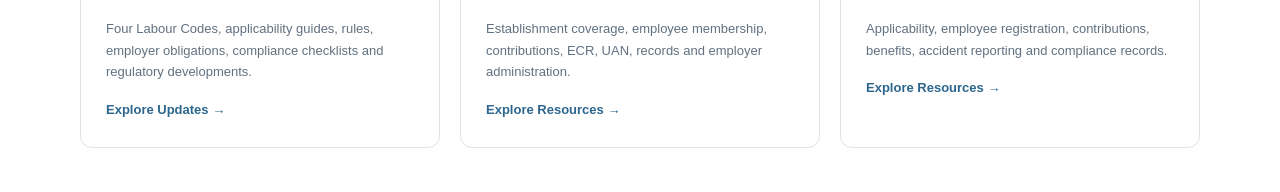
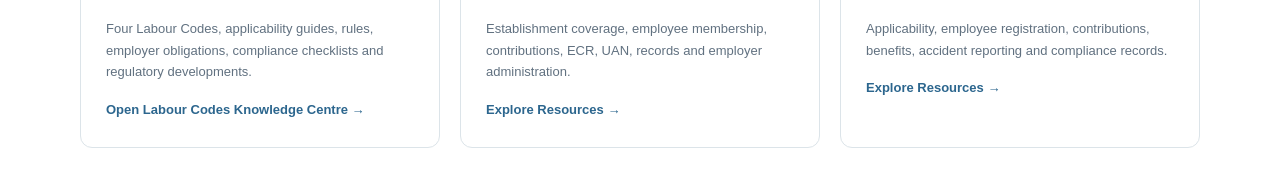
Before and after one commit to rakdim04/teamhrir, a plain HTML site: page index.html in a window 1280 px wide. Shown: the part 1226-1418 px from the top of the page. Drawn offline with Linux system fonts and the light colour scheme.

Commit message:
Update index.html

```diff
--- a/index.html
+++ b/index.html
@@ -22,7 +22,7 @@
     </a>
     <button class="menu-toggle" id="menuToggle">☰</button>
     <nav id="navigation">
-      <a href="#labour">Labour Codes</a>
+      <a href="labour-codes.html">Labour Codes</a>
       <a href="#epfo">EPFO</a>
       <a href="#esic">ESIC</a>
       <a href="#updates">Updates</a>
@@ -97,7 +97,7 @@
         <p>Four Labour Codes, applicability guides, rules,
         employer obligations, compliance checklists and
         regulatory developments.</p>
-        <a href="#updates">Explore Updates →</a>
+        <a href="labour-codes.html">Open Labour Codes Knowledge Centre →</a>
       </article>
 
       <article class="card" id="epfo">
```
